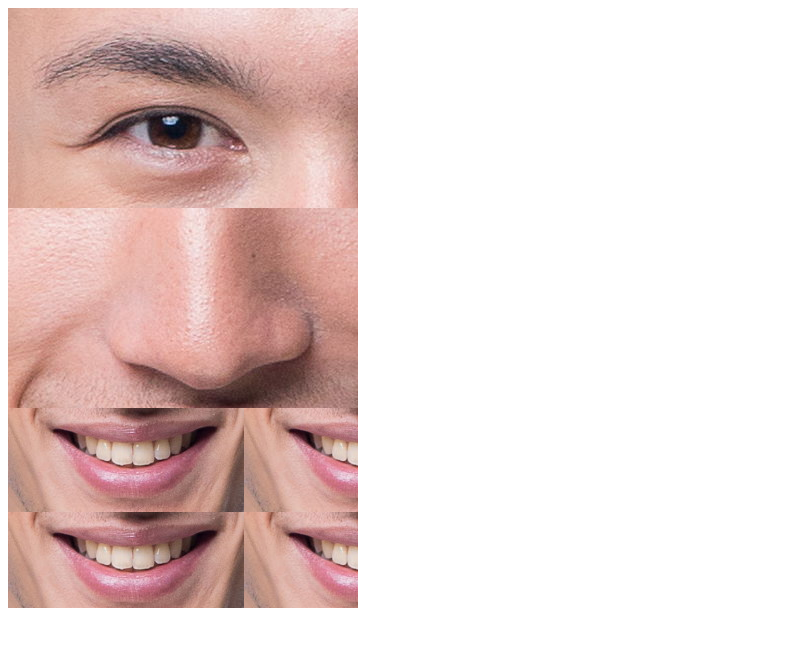
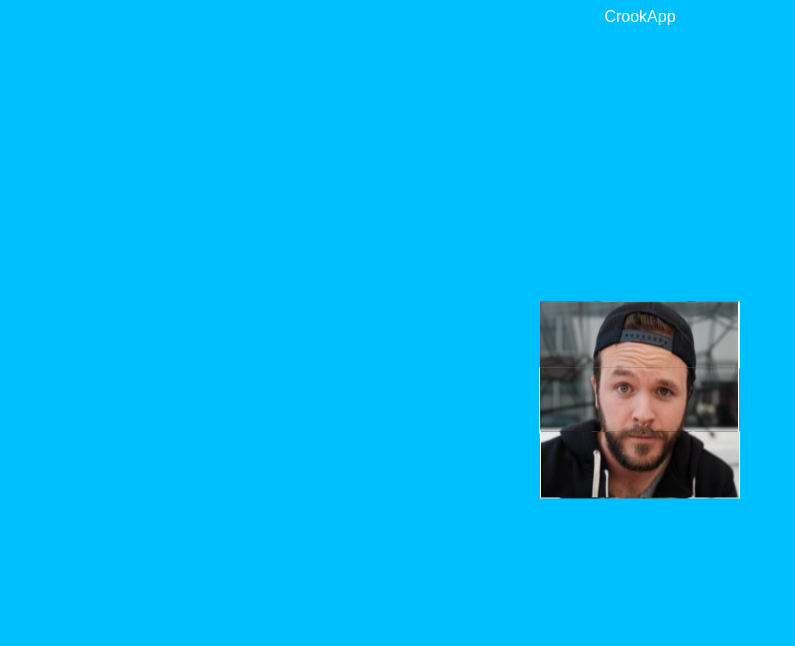
Before and after one commit to DarioNL/JavaScript, a plain HTML site: page h04/CrookApp.html in a window 1280 px wide. Shown: the whole page, without its empty margins (0-795 px from the left). Drawn offline with Linux system fonts and the light colour scheme.

Commit message:
push h06

```diff
--- a/h04/CrookApp.html
+++ b/h04/CrookApp.html
@@ -3,28 +3,34 @@
 <head>
     <meta charset="UTF-8">
     <title>CrookApp</title>
+    <link rel="stylesheet" href="crookApp.css"><link>
     <style>
         #slideholderogen {
-            height: 200px;
-            width: 350px;
+            height: 66.7px;
+            width: 200px;
             transition: 2s;
         }
         #slideholderneus {
-            height: 200px;
-            width: 350px;
+            height: 66.7px;
+            width: 200px;
             transition: 2s;
         }
         #slideholdermond {
-            height: 200px;
-            width: 350px;
+            height: 66.7px;
+            width: 200px;
             transition: 2s;
         }
     </style>
 </head>
 <body>
+<div class="header">
+    <header>CrookApp</header>
+</div>
+<div class="maincrookapp">
 <div id="slideholderogen"></div>
 <div id="slideholderneus"></div>
 <div id="slideholdermond"></div>
+</div>
 <script src="Crookapp.js"></script>
 </body>
 </html>
--- a/h04/Crookapp.js
+++ b/h04/Crookapp.js
@@ -1,10 +1,10 @@
 var slideholdermond = document.getElementById("slideholdermond");
-slideholdermond.style.backgroundImage = "url('img/mond1.jpg')";
+slideholdermond.style.backgroundImage = "url('img/crookapp/mond1.jpg')";
 var tellermond = 1;
 
 
 slideholdermond.addEventListener("click", function () {
-    slideholdermond.style.backgroundImage = "url('img/mond" + volgendeAfbeeldingmond() + ".jpg')";
+    slideholdermond.style.backgroundImage = "url('img/crookapp/mond" + volgendeAfbeeldingmond() + ".jpg')";
 });
 
 function volgendeAfbeeldingmond() {
@@ -18,12 +18,12 @@ function volgendeAfbeeldingmond() {
 
 
 var slideholderneus = document.getElementById("slideholderneus");
-slideholderneus.style.backgroundImage = "url('img/neus1.jpg')";
+slideholderneus.style.backgroundImage = "url('img/crookapp/neus1.jpg')";
 var tellerneus = 1;
 
 
 slideholderneus.addEventListener("click", function () {
-    slideholderneus.style.backgroundImage = "url('img/neus" + volgendeAfbeeldingneus() + ".jpg')";
+    slideholderneus.style.backgroundImage = "url('img/crookapp/neus" + volgendeAfbeeldingneus() + ".jpg')";
 });
 
 function volgendeAfbeeldingneus() {
@@ -38,12 +38,12 @@ function volgendeAfbeeldingneus() {
 
 
 var slideholderogen = document.getElementById("slideholderogen");
-slideholderogen.style.backgroundImage = "url('img/oog1.jpg')";
+slideholderogen.style.backgroundImage = "url('img/crookapp/hoofd1.jpg')";
 var tellerogen = 1;
 
 
 slideholderogen.addEventListener("click", function () {
-    slideholderogen.style.backgroundImage = "url('img/oog" + volgendeAfbeeldingogen() + ".jpg')";
+    slideholderogen.style.backgroundImage = "url('img/crookapp/hoofd" + volgendeAfbeeldingogen() + ".jpg')";
 });
 
 function volgendeAfbeeldingogen() {
--- /dev/null
+++ b/h04/crookApp.css
@@ -0,0 +1,20 @@
+div#slideholderneus {
+    margin: -1px;
+}
+.maincrookapp{
+    position: fixed;
+    top: 50%;
+    left: 50%;
+    transform: translate(-50%, -50%);
+}
+body{
+    background-color: deepskyblue;
+}
+header{
+    text-align: center;
+    color: white;
+    font-family: Arial, sans-serif;
+}
+div#slideholdermond{
+    margin-top: -2px;
+}
--- a/h06/memory.js
+++ b/h06/memory.js
@@ -14,7 +14,7 @@ function createDogImage(i) {
     picture.className = "selection";
     picture.style.border = "3px solid black";
     picture.addEventListener("click", function () {
-        picture.style.border = "3px red solid";
+        picture.style.borderv = "3px solid black";
         picture.src = "img/dog" + i + ".jpg";
         if (selectedpictures.length < 2) {
             selectedpictures.push(picture)
```
Also changed, not shown: h04/img/crookapp/Joey.jpg (added), h04/img/crookapp/hoofd1.jpg (added), h04/img/crookapp/hoofd2.jpg (added), h04/img/crookapp/hoofd3.jpg (added), h04/img/crookapp/jan jaap.jpg (added), h04/img/crookapp/mond1.jpg (added), h04/img/crookapp/mond2.jpg (added), h04/img/crookapp/mond3.jpg (added), h04/img/crookapp/neus1.jpg (added), h04/img/crookapp/neus2.jpg (added), h04/img/crookapp/neus3.jpg (added), h04/img/crookapp/rikke.jpg (added).
